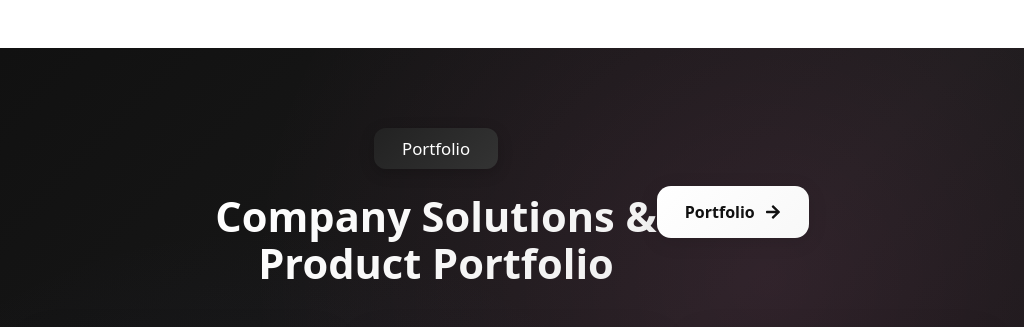
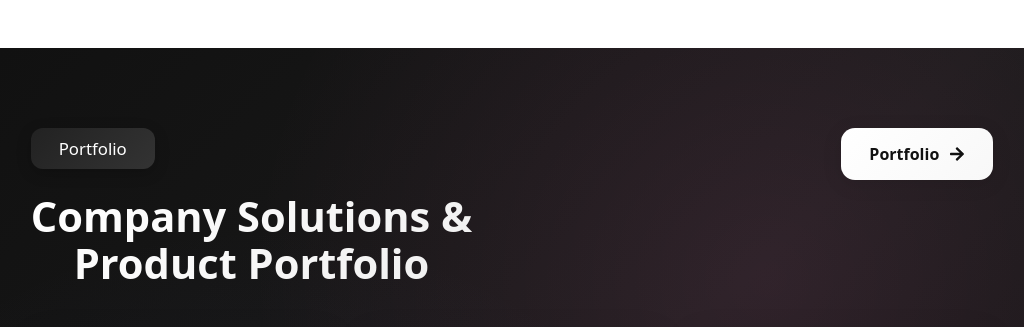
Before and after one commit to MinshaMoidheen/luvidtechnologies, a React (Vite) app: page / in a window 1024 px wide. Shown: the part 4760-5087 px from the top of the page. Built offline with nearby package versions, Linux system fonts and the light colour scheme.

Commit message:
minor fixes

```diff
--- a/src/PortfolioSection.css
+++ b/src/PortfolioSection.css
@@ -28,8 +28,8 @@
 
 .portfolio-header-row {
   display: flex;
-  justify-content: center;
-  align-items: center;
+  justify-content: space-between;
+  align-items: flex-start;
   max-width: 1400px;
   margin: 0 auto 3rem auto;
   padding: 0 5%;
@@ -40,9 +40,9 @@
 .portfolio-header-left {
   display: flex;
   flex-direction: column;
-  align-items: center;
+  align-items: flex-start;
   gap: 1.5rem;
-  text-align: center;
+  text-align: left;
 }
 
 .portfolio-badge {
@@ -92,7 +92,7 @@
   margin: 0;
   line-height: 1.13;
   color: #fff;
-  text-align: center;
+  text-align: left;
   background: linear-gradient(135deg, #fff 0%, #f0f0f0 100%);
   -webkit-background-clip: text;
   -webkit-text-fill-color: transparent;
@@ -433,10 +433,13 @@
   .portfolio-header-row {
     padding: 0 3%;
     margin: 0 auto 2rem auto;
+    justify-content: space-between;
+    align-items: flex-start;
   }
 
   .portfolio-title {
     font-size: 2.25rem;
+    text-align: left;
   }
 
   .portfolio-card-content {
```
